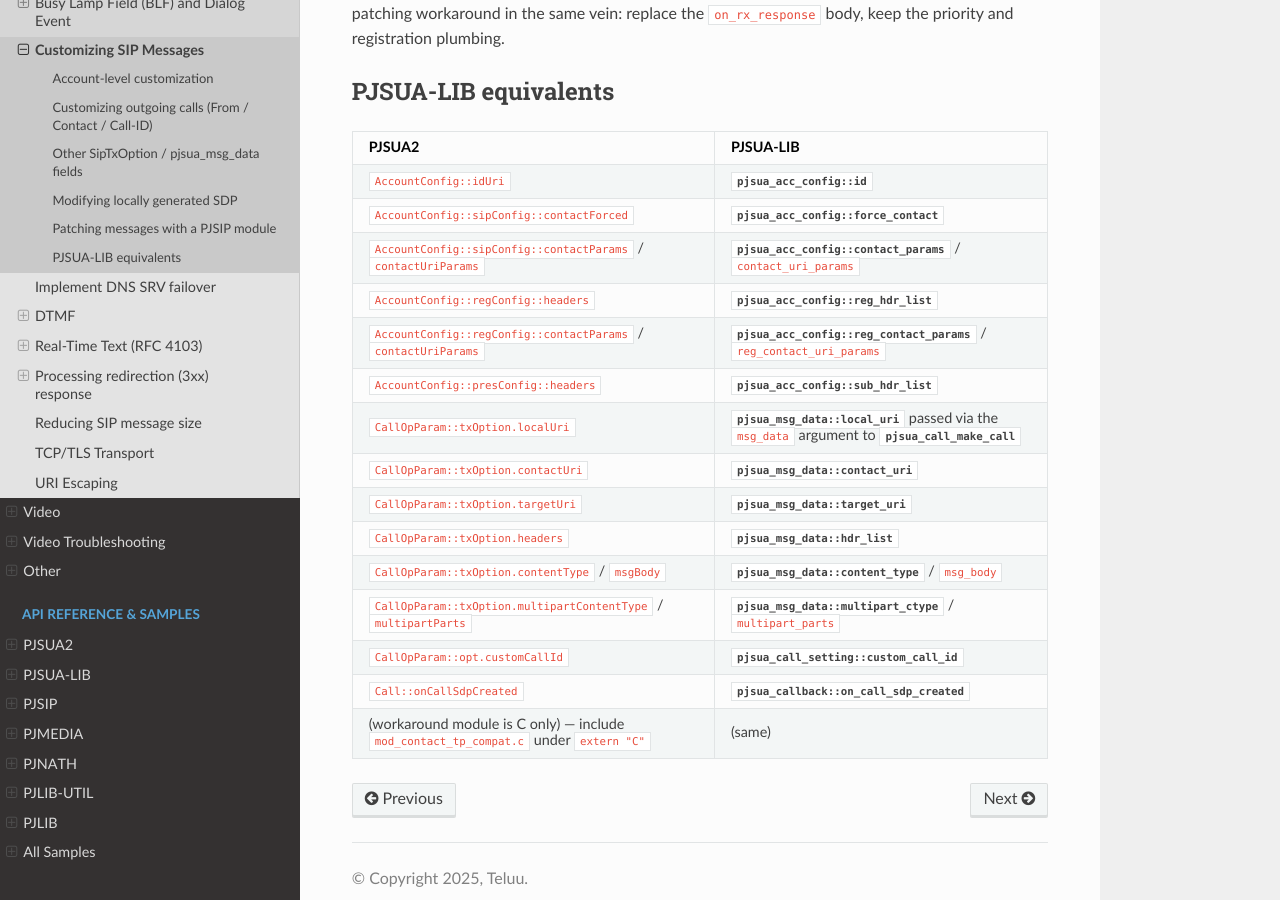
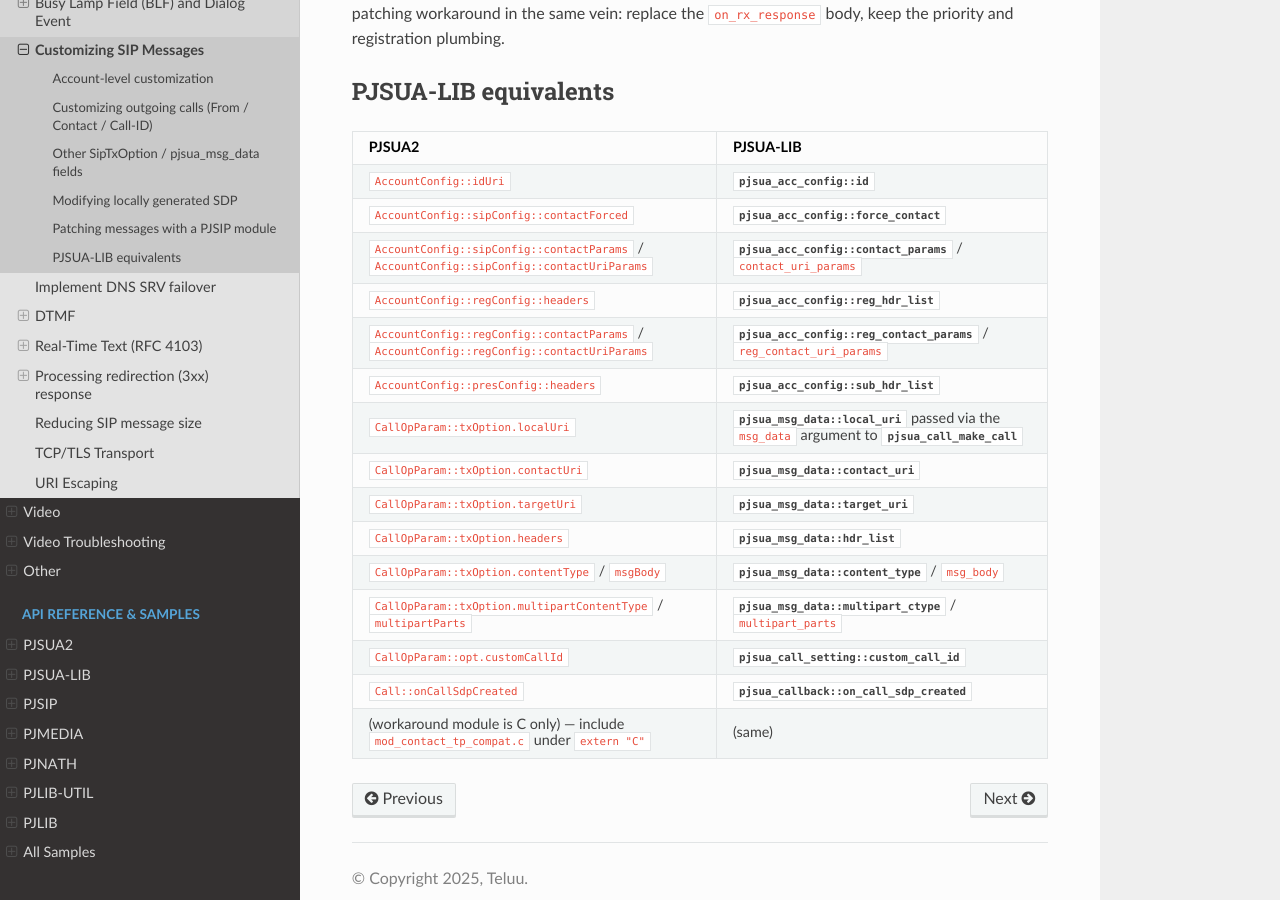
Before and after one commit to pjsip/pjproject_docs, a Sphinx documentation site: the page built from docs/source/specific-guides/sip/customizing_messages.rst, in a window 1280 px wide and 900 px high, scrolled down 10156 px. Built offline with Sphinx 7.4.7 and the Read the Docs theme 3.1.0, drawn with Linux system fonts in a browser that asks for light colours; the version number could not be read and is left out; some of the changed text lies outside the part shown.

Commit message:
docs: customizing_messages — address Copilot review
- Fix mod_contact_tp_compat.c module name slen: 22 → 21 to match
  the actual length of "mod-contact-tp-compat" (21 chars).
  A wrong slen on pjsip_module.name can break name comparisons
  and duplicate-detection in the registration path.
- In the account-level and PJSUA-LIB equivalents tables, fully
  qualify the second field name in the
  contactParams / contactUriParams pairs (sipConfig and
  regConfig) for consistency with surrounding entries.

Co-Authored-By: Claude Code

```diff
--- a/docs/source/specific-guides/sip/customizing_messages.rst
+++ b/docs/source/specific-guides/sip/customizing_messages.rst
@@ -65,15 +65,14 @@ of being re-passed per call. Configure these on
        transport. Useful when the auto-generated Contact is wrong
        (e.g. behind a reverse proxy / odd NAT layout PJSIP can't
        infer).
-   * - ``sipConfig.contactParams`` / ``contactUriParams``
+   * - ``sipConfig.contactParams`` / ``sipConfig.contactUriParams``
      - Semicolon-separated parameters appended to every Contact
        header / Contact URI from this account — useful for
        ``;+sip.instance="<urn:uuid:...>"`` (RFC 5626), GRUU markers,
        custom device identifiers.
    * - ``regConfig.headers``
      - Custom SIP headers added to REGISTER requests only.
-   * - ``regConfig.contactParams`` /
-       ``regConfig.contactUriParams``
+   * - ``regConfig.contactParams`` / ``regConfig.contactUriParams``
      - Same idea as the ``sipConfig`` variants, but appended only on
        the Contact of REGISTER requests.
    * - ``presConfig.headers``
@@ -610,11 +609,13 @@ PJSUA-LIB equivalents
      - :cpp:any:`pjsua_acc_config::id`
    * - ``AccountConfig::sipConfig::contactForced``
      - :cpp:any:`pjsua_acc_config::force_contact`
-   * - ``AccountConfig::sipConfig::contactParams`` / ``contactUriParams``
+   * - ``AccountConfig::sipConfig::contactParams`` /
+       ``AccountConfig::sipConfig::contactUriParams``
      - :cpp:any:`pjsua_acc_config::contact_params` / ``contact_uri_params``
    * - ``AccountConfig::regConfig::headers``
      - :cpp:any:`pjsua_acc_config::reg_hdr_list`
-   * - ``AccountConfig::regConfig::contactParams`` / ``contactUriParams``
+   * - ``AccountConfig::regConfig::contactParams`` /
+       ``AccountConfig::regConfig::contactUriParams``
      - :cpp:any:`pjsua_acc_config::reg_contact_params` /
        ``reg_contact_uri_params``
    * - ``AccountConfig::presConfig::headers``
```
Also changed, not shown: 1 other file.
